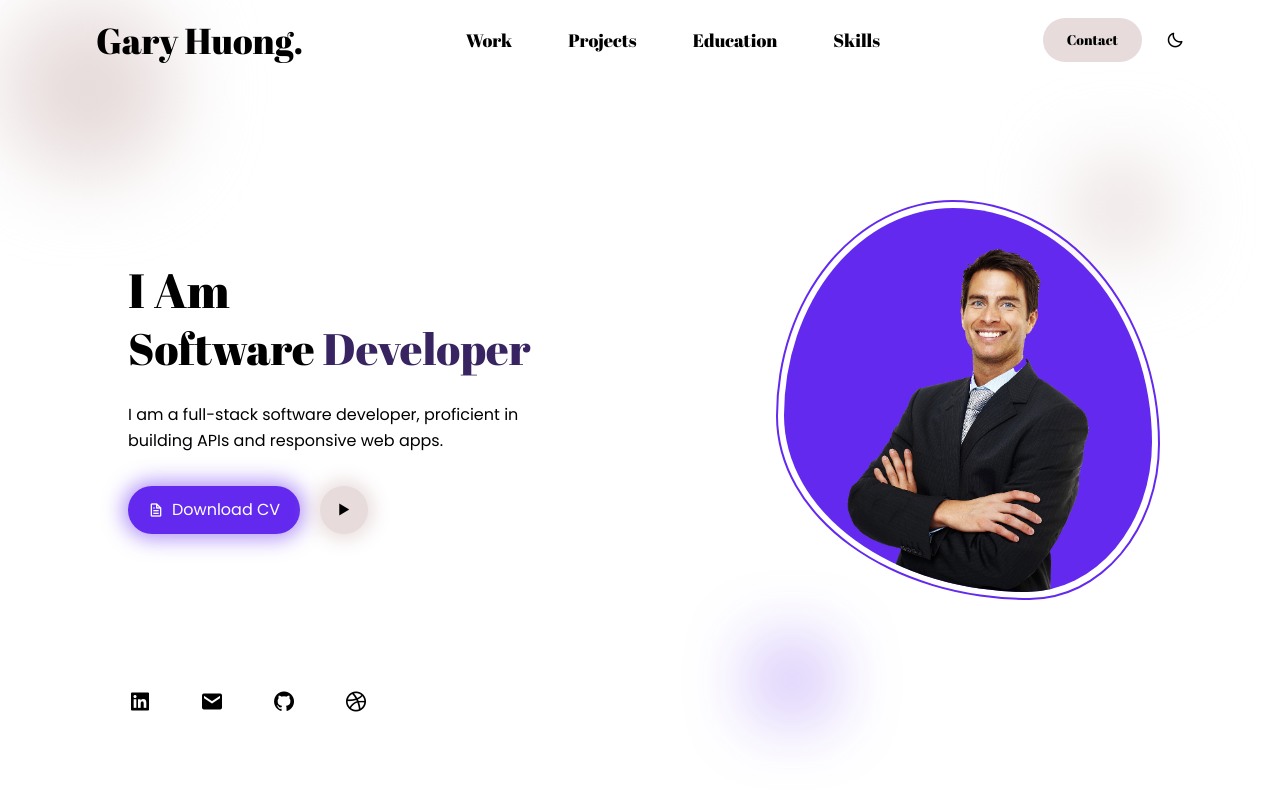
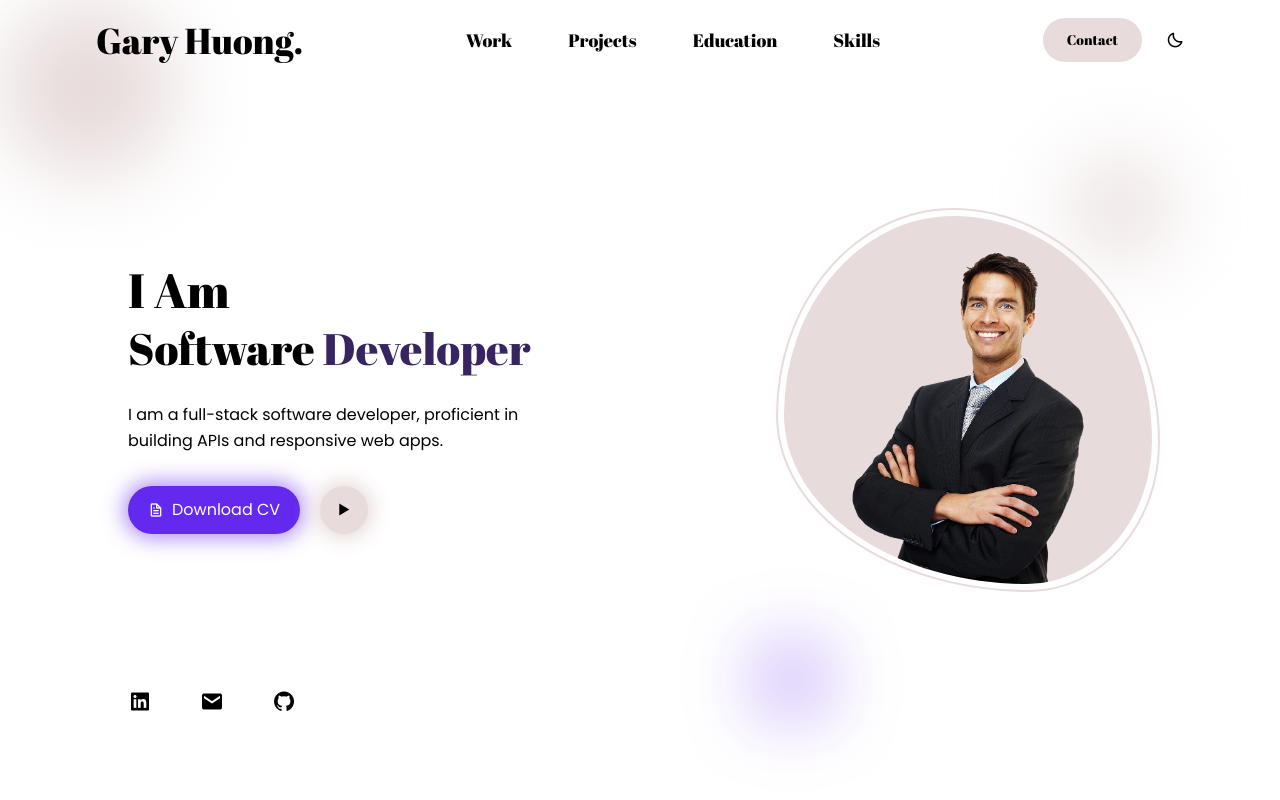
Before and after one commit to ghuong/portfolio, a React (Create React App) app: page / in a window 1280 px wide. Shown: the top 800 px of the page. Built offline with nearby package versions, Linux system fonts and the light colour scheme.

Commit message:
hero img

```diff
--- a/src/components/About.js
+++ b/src/components/About.js
@@ -18,15 +18,15 @@ export default function About() {
         </div> */}
         <div
           className="relative
-          before:absolute before:h-[25rem] before:w-[24rem] before:border-2 before:border-color-main
+          before:absolute before:h-[24rem] before:w-[24rem] before:border-2 before:border-color-second
           before:rounded-[46%_54%_34%_66%_/_54%_61%_39%_46%] before:top-1/2 before:-translate-y-1/2 before:-right-2"
         >
           <div
-            className="h-96 w-[23rem] bg-color-main flex items-center justify-center
+            className="h-[23rem] w-[23rem] bg-color-second flex items-center justify-center
             rounded-[46%_54%_34%_66%_/_54%_61%_39%_46%] overflow-hidden"
           >
             <img
-              className="h-96 translate-y-10 -scale-x-100"
+              className="h-[23rem] translate-y-9 -scale-x-100"
               alt="face"
               src="./images/hero.png"
             />
@@ -81,9 +81,6 @@ export default function About() {
             >
               <i className="bx bxl-github transition-colors duration-300 hover:text-color-main" />
             </a>
-            <a href="#about">
-              <i className="bx bxl-dribbble transition-colors duration-300 hover:text-color-main" />
-            </a>
           </div>
         </div>
       </div>
```
